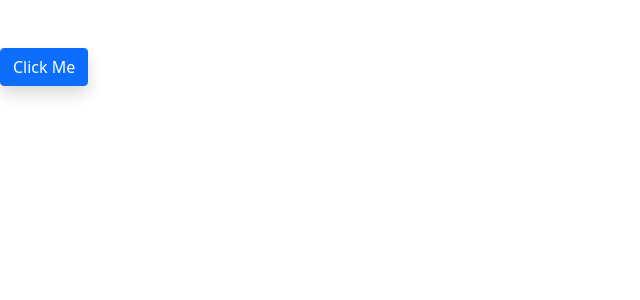
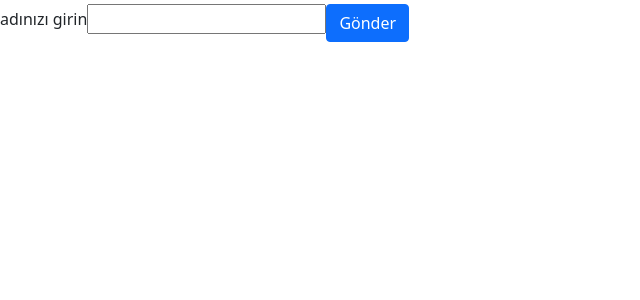
Before and after one commit to Sila2/OnePageProject, a React (Create React App) app: page / in a window 1280 px wide. Shown: the top 300 px of the page, without its empty margins (0-640 px from the left). Built offline with nearby package versions, Linux system fonts and the light colour scheme.

Commit message:
onSubmit, constructor

```diff
--- /dev/null
+++ b/src/FormBind.jsx
@@ -0,0 +1,43 @@
+import React, { Component } from 'react'
+
+export default class FormBind extends Component {
+    //karşıdan data gelecekse bu yapıyı yazıyoruz, props veriyorsa kullanıyoruz
+    // constructor(props){
+    //     super(props);
+    // }
+
+    onSubmitMethod(e){
+        //alert('Merhabalar')
+        e.preventDefault();
+        ////performans niteliği sağlar.
+        ////bu olmazsa butona tıklandığında refresh yapıyor ve tekrar alerti çalıştırıyor, bunu önler.
+        //let name=e.target.elements.input_name;
+        ////e ye git hedef bileşendeki elementte karşı tarafta yazmaya çalıştığımız bileşeni çağır.
+        //console.log(name)
+
+        let name2=e.target.element.input_name.value;
+        console.log(name2+" = " +name2.length)
+
+        let name3=e.target.element.input_name.value.trim;  //trim- gelen değeri boşlukları alarak göstersin
+        console.log(name3+" = "+name3.length)
+    }
+
+  render() {
+    return (
+      <div>
+          <form onSubmit={this.onSubmitMethod}>
+              {/* div.container>div.row>div.col-md-3+div.col-md-9 */}
+              {/* <div className="container">
+                  <div className="row">
+                      <div className="col-md-3"></div>
+                      <div className="col-md-9"></div>
+                  </div>
+              </div> */}
+              <span>adınızı girin</span>
+              <input className='form-control61' type="text" name='input_name'/>
+              <button type='submit' className='btn btn-primary mt-1'>Gönder</button>
+          </form>
+      </div>
+    )
+  }
+}
--- a/src/index.js
+++ b/src/index.js
@@ -4,8 +4,9 @@ import './index.css';
 
 import reportWebVitals from './reportWebVitals';
 import 'bootstrap/dist/css/bootstrap.min.css';
+import FormBind from './FormBind';
 //import EventBind from './EventBind';
-import MemoryData from './MemoryData';
+//import MemoryData from './MemoryData';
 // import HeaderFunction from './HeaderFunction';
 // import MainBodyClass from './MainBodyClass';
 // import FooterFunction from './FooterFunction';
@@ -23,8 +24,12 @@ import MemoryData from './MemoryData';
 const root = ReactDOM.createRoot(document.getElementById('root'));
 root.render(
   <React.StrictMode >
-    <MemoryData dataBind="dataBindValue" dataChange="dataChangeValue" dataInMemory="dataInMemoryValue"/>
-    {/*<EventBind language="js java html5"/>
+    {/* //burda data gönderip data alabilirim. */}
+    {/* //data göndermek istediğimde props yapısını kullanırım */}
+
+    <FormBind/>
+    {/*<MemoryData dataBind="dataBindValue" dataChange="dataChangeValue" dataInMemory="dataInMemoryValue"/>
+    <EventBind language="js java html5"/>
     <EventStringifyParse header={objectData.mainData} classData={objectData.classData}/>
      <HeaderFunction head="header_name"/>
     <MainBodyClass main={objectData.main} computerName={objectData.computerName} computerTrade={objectData.computerTrade} computerPrice={objectData.computerPrice}/>
```
